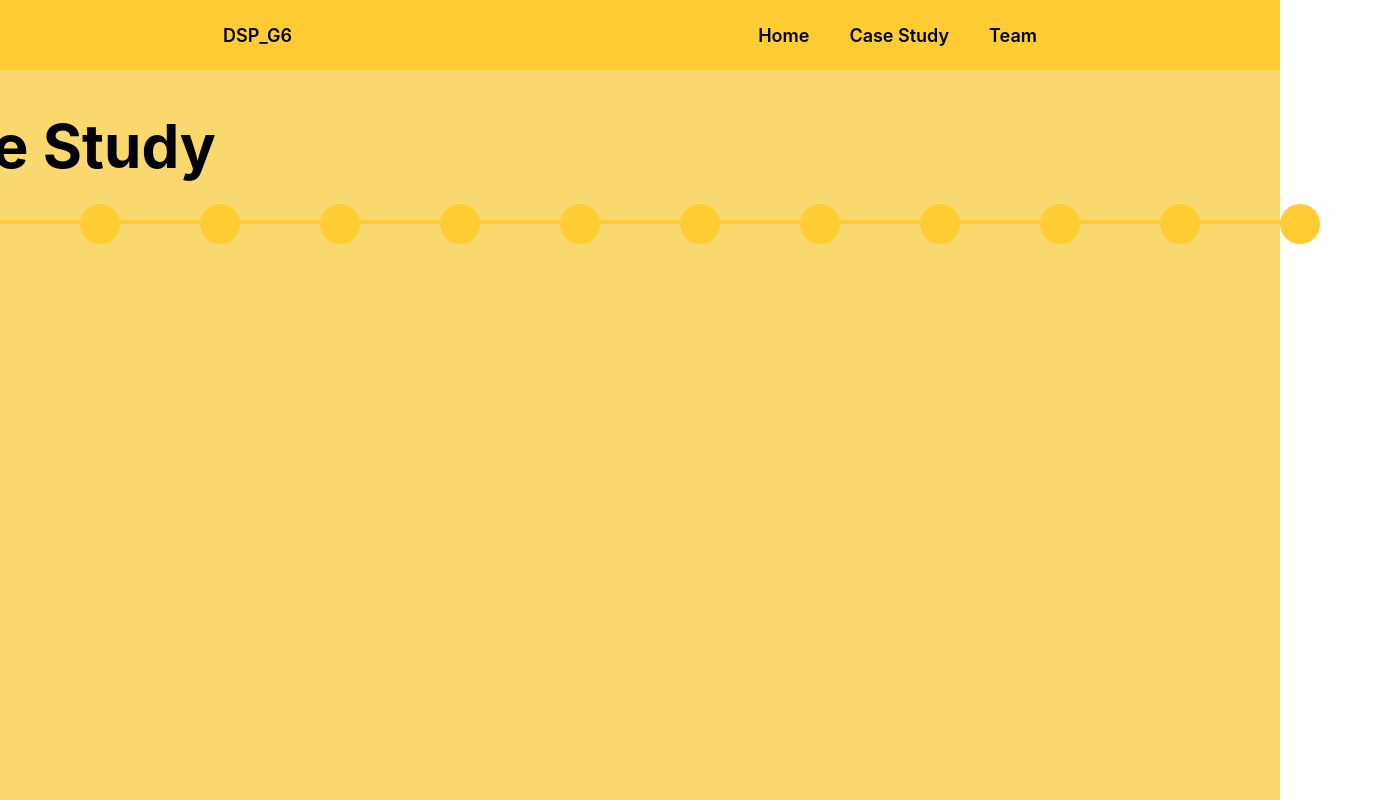
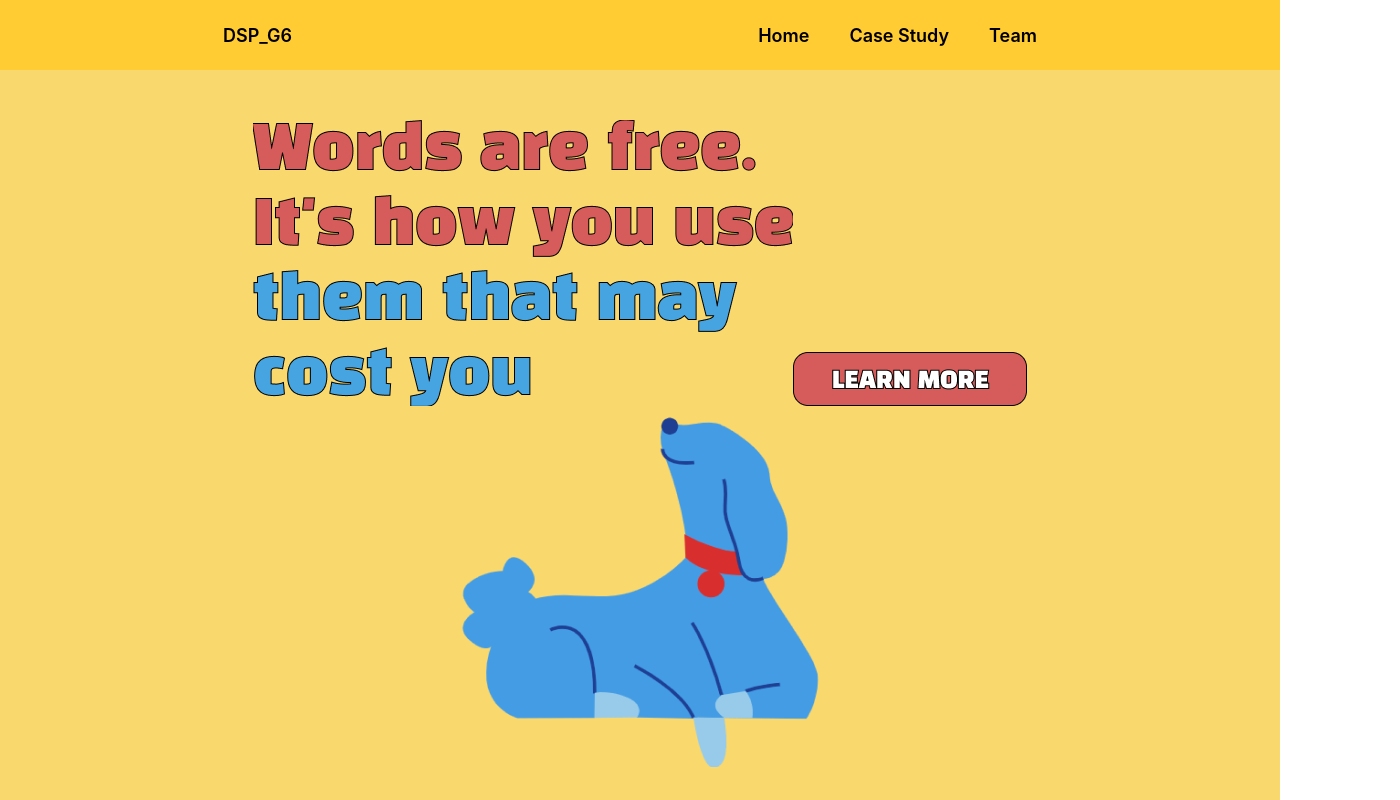
Before and after one commit to Seishiru/2205, a React (Create React App) app: page /case-study in a window 1280 px wide. Shown: the top 800 px of the page, 1400 px wide, since content can reach past the window. Built offline with nearby package versions, Linux system fonts and the light colour scheme.

Commit message:
only one page

```diff
--- a/package.json
+++ b/package.json
@@ -12,6 +12,7 @@
     "react-dom": "^18.3.1",
     "react-router-dom": "^6.23.1",
     "react-scripts": "5.0.1",
+    "react-scroll": "^1.9.0",
     "sort-by": "^1.2.0",
     "web-vitals": "^2.1.4"
   },
--- a/src/App.css
+++ b/src/App.css
@@ -22,6 +22,8 @@
 }
 
 header {
+  position: sticky;
+  top: 0;
   display: inline-flex;
   height: 50px;
   width: 100%;
--- a/src/App.js
+++ b/src/App.js
@@ -1,14 +1,14 @@
+import { BrowserRouter } from 'react-router-dom';
 import './App.css';
-import { BrowserRouter } from 'react-router-dom'
-import MainRouter from './routes/router'
 import { Header } from './components/Header';
+import Home from './components/Home';
 
 function App() {
   return (
     <BrowserRouter basename={process.env.PUBLIC_URL}>
         <Header/>
         <div className="content">
-            <MainRouter />
+            <Home />
         </div>
     </BrowserRouter>
   );
--- a/src/components/Header.js
+++ b/src/components/Header.js
@@ -1,14 +1,31 @@
-import { Link } from 'react-router-dom'
+import { Link, Element } from 'react-scroll'
 
 export function Header() {
+    const handleScrollToTop = () => {
+        window.scrollTo({
+            top: 0,
+            behavior: 'smooth',
+        })
+    }
     return (
         <header>
             <div className="squished">DSP_G6</div>
 
             <div className="pageLinks">
-                <Link to={'/'}>Home</Link>
-                <Link to={'/case-study'}>Case Study</Link>
-                <Link to={'/team'}>Team</Link>
+
+                <a onClick={handleScrollToTop}>Home</a>
+                <Link
+                    className="clickable-link"
+                    to={1}
+                    spy={true}
+                    smooth={true}
+                >Case Study</Link>
+                <Link
+                    className="clickable-link"
+                    to={2}
+                    spy={true}
+                    smooth={true}
+                >Team</Link>
             </div>
         </header>
     )
--- a/src/components/Home.js
+++ b/src/components/Home.js
@@ -4,16 +4,23 @@ import cecil from '../images/cecil.png';
 import von from '../images/von.png';
 import yongco from '../images/yongco.jpg';
 import ayam from '../images/ayam.png';
+import { Element, Link } from 'react-scroll';
 
 const Home = () => {
   return (
+
     <div className="center">
       <div className="module">
           <div className='moduleContent column'>
             <img src={require('../images/HomescreenQuote.png')} alt='Home Screen Quote'/>
-          <a href="/case-study" className='learnMore'>
+              <Link
+                className="learnMore"
+                to={1}
+                spy={true}
+                smooth={true}
+              >
                 <img src={require('../images/LearnMoreButton.png')} alt='Learn More'/>
-          </a>
+              </Link>
             <img src={require('../images/BlueDog.png')} alt='Blue Dog'/>
           </div>
         </div>
@@ -25,6 +32,7 @@ const Home = () => {
           </p>
         </div>
       </div>
+      <Element name={2} key={2}>
         <div className="module">
           <div className='moduleContent'>
             <h1>Design Project Team</h1>
@@ -51,6 +59,8 @@ const Home = () => {
             </div>
           </div>
         </div>
+      </Element>
+      <Element name={1} key={1}>
         <div className="module altColor">
           <div className='moduleContent'>
             <h1>Our SDG Case Study</h1>
@@ -64,6 +74,7 @@ const Home = () => {
             </a>
           </div>
         </div>
+      </Element>
     </div>
   );
 }
--- a/src/routes/router.js
+++ /dev/null
@@ -1,18 +0,0 @@
-import React from 'react'
-import { Routes, Route } from 'react-router-dom'
-import Home from '../components/Home'
-import TeamPage from '../components/Teams'
-import CaseStudyPage from '../components/CaseStudy'
-const MainRouter = () => {
-    return (
-        <>
-            <Routes>
-                <Route path="/" element={<Home />} />
-                <Route path="/case-study" element={<CaseStudyPage />} />
-                <Route path="/team" element={<TeamPage />} />
-            </Routes>
-        </>
-    )
-}
-
-export default MainRouter
```
Also changed, not shown: 1 other file (tests, documents, lock files or other folders). Lines whose indentation alone changed are shown as unchanged.
